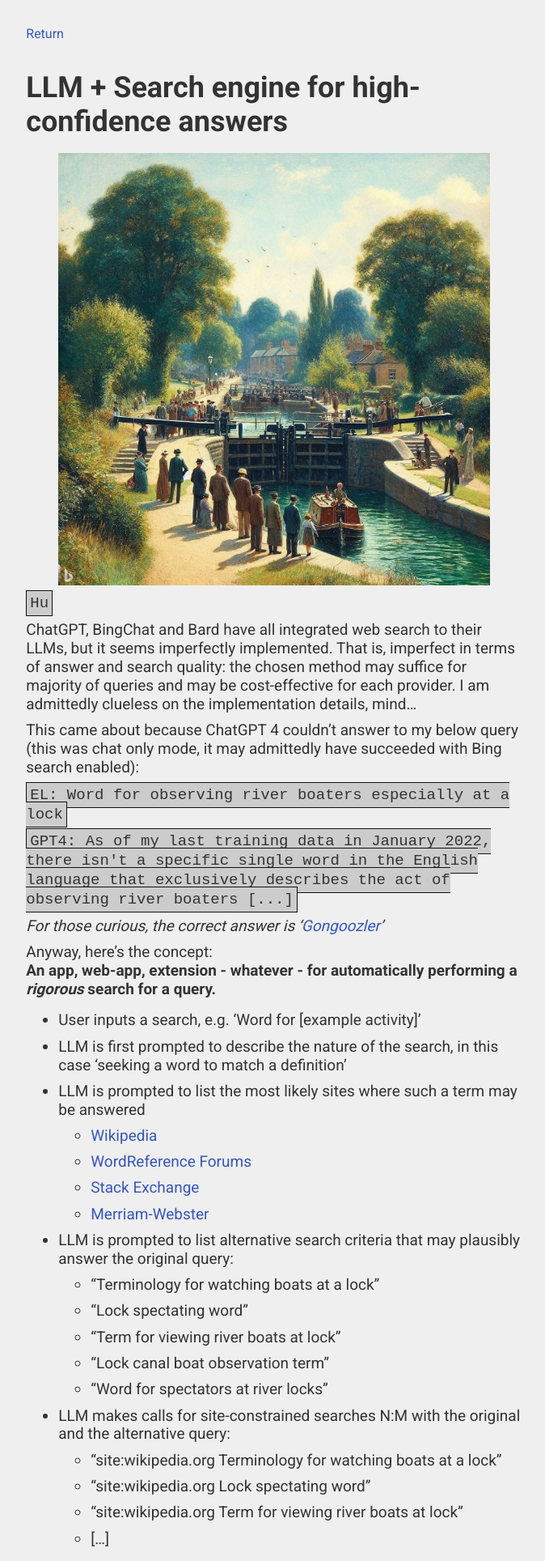
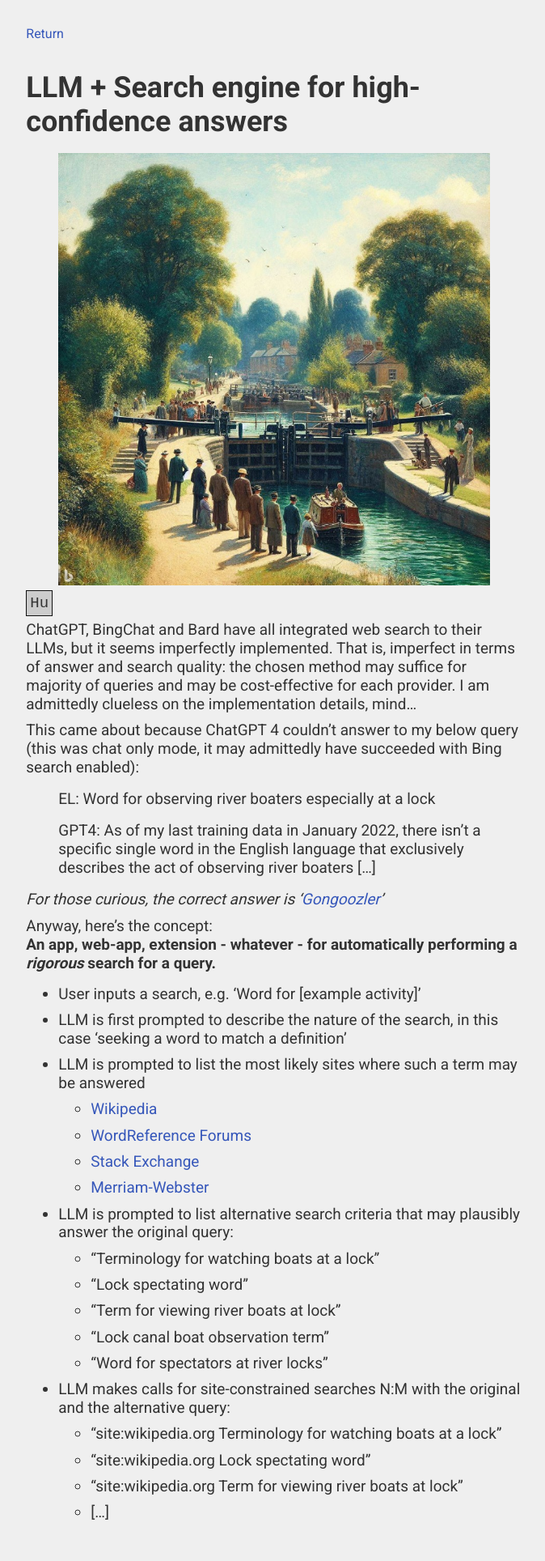
Before and after one commit to elliott-huge/blog-site, a Jekyll site: the page built from _posts/2023-10-22-high-confidence-query-answers.md, in a window 1280 px wide. Shown: the whole page at 81% size, without its empty margins (301-975 px from the left). Built offline with Jekyll 4.4.1, drawn with Linux system fonts in a browser that asks for light colours; after the commit the page ends 1896 px from its top, so only the background shows below that.

```diff
--- a/_posts/2023-10-22-high-confidence-query-answers.md
+++ b/_posts/2023-10-22-high-confidence-query-answers.md
@@ -14,9 +14,9 @@ ChatGPT, BingChat and Bard have all integrated web search to their LLMs, but it
 
 This came about because ChatGPT 4 couldn't answer to my below query (this was chat only mode, it may admittedly have succeeded with Bing search enabled):
 
-`EL: Word for observing river boaters especially at a lock`
+>EL: Word for observing river boaters especially at a lock
 
-`GPT4: As of my last training data in January 2022, there isn't a specific single word in the English language that exclusively describes the act of observing river boaters [...]`
+>GPT4: As of my last training data in January 2022, there isn't a specific single word in the English language that exclusively describes the act of observing river boaters [...]
 
 *For those curious, the correct answer is '[Gongoozler](https://en.wikipedia.org/wiki/Gongoozler)'*
 
```
